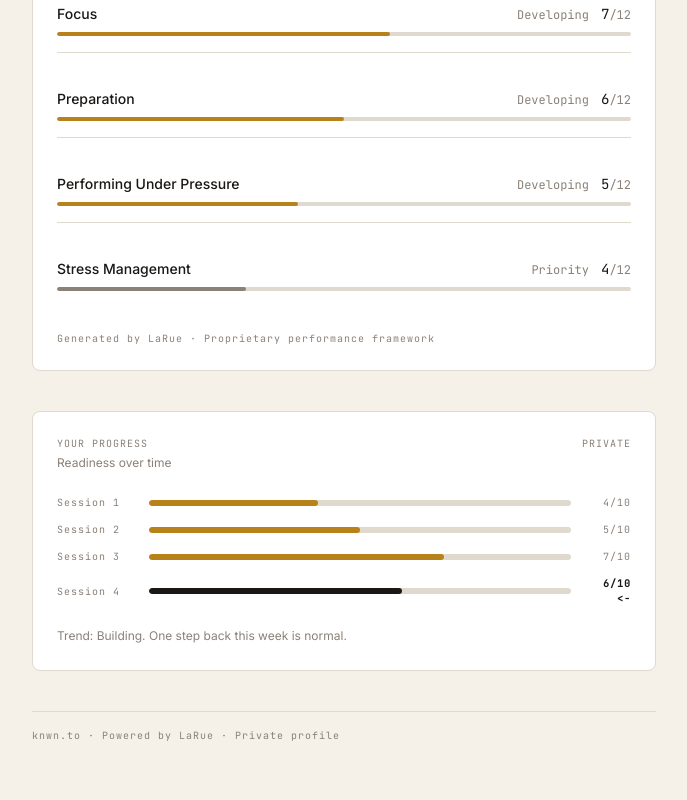
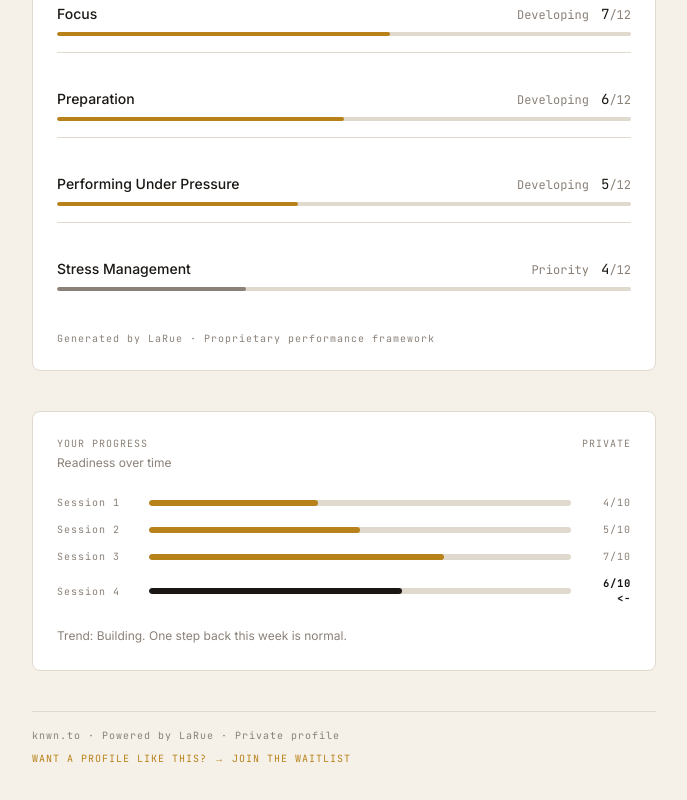
Before and after one commit to larueagent/knwn.to, a Next.js app: page /jaime in a window 1280 px wide. Shown: the part 2365-3165 px from the top of the page, without its empty margins (296-983 px from the left). Built offline with nearby package versions, Linux system fonts and the light colour scheme.

Commit message:
add /book waitlist link to jaime page footer

```diff
--- a/app/jaime/page.tsx
+++ b/app/jaime/page.tsx
@@ -384,6 +384,9 @@ export default function JaimePage() {
           <p className="font-mono text-[10px] text-[#8A8178] tracking-widest">
             knwn.to · Powered by LaRue · Private profile
           </p>
+          <a href="/book" className="font-mono text-[10px] text-[#B8821A] tracking-widest uppercase mt-2 inline-block hover:underline">
+            Want a profile like this? → Join the waitlist
+          </a>
         </footer>
 
       </div>
```
